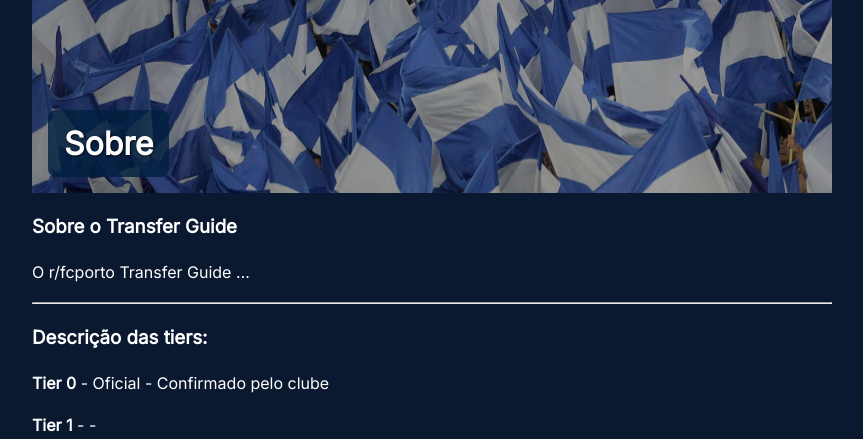
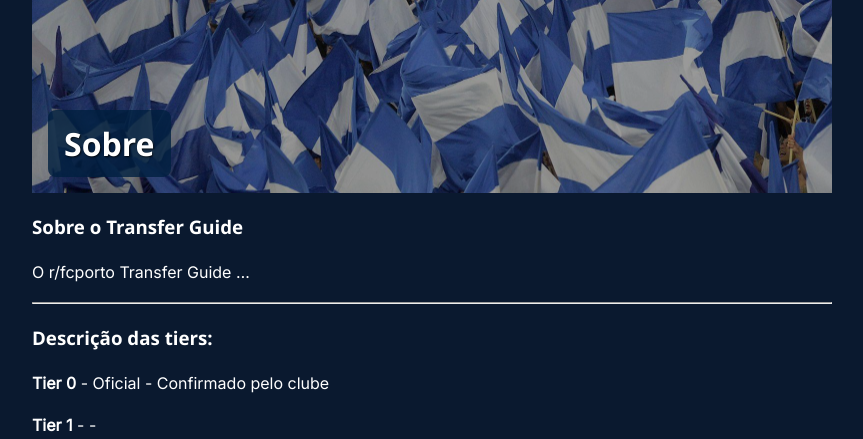
Before and after one commit to Azrial1739/teste-transfer, a Jekyll site: the page built from pages/sobre.md, in a window 1280 px wide. Shown: the part 133-572 px from the top of the page, without its empty margins (208-1071 px from the left). Built offline with Jekyll 4.4.1, drawn with Linux system fonts in a browser that asks for light colours.

Commit message:
Update default.html

```diff
--- a/_layouts/default.html
+++ b/_layouts/default.html
@@ -20,7 +20,11 @@
     }
 
     a { color: #00bfff; }
-    h1, h2, h3 { color: #fff; }
+
+    h1, h2, h3 {
+      color: #fff;
+      font-family: "Segoe UI", Tahoma, Geneva, Verdana, sans-serif;
+    }
 
     .banner {
       position: relative;
@@ -116,7 +120,6 @@
 
   <footer class="footer-banner">
     <div class="footer-overlay"></div>
-    </p>
   </footer>
 </body>
 </html>
```
